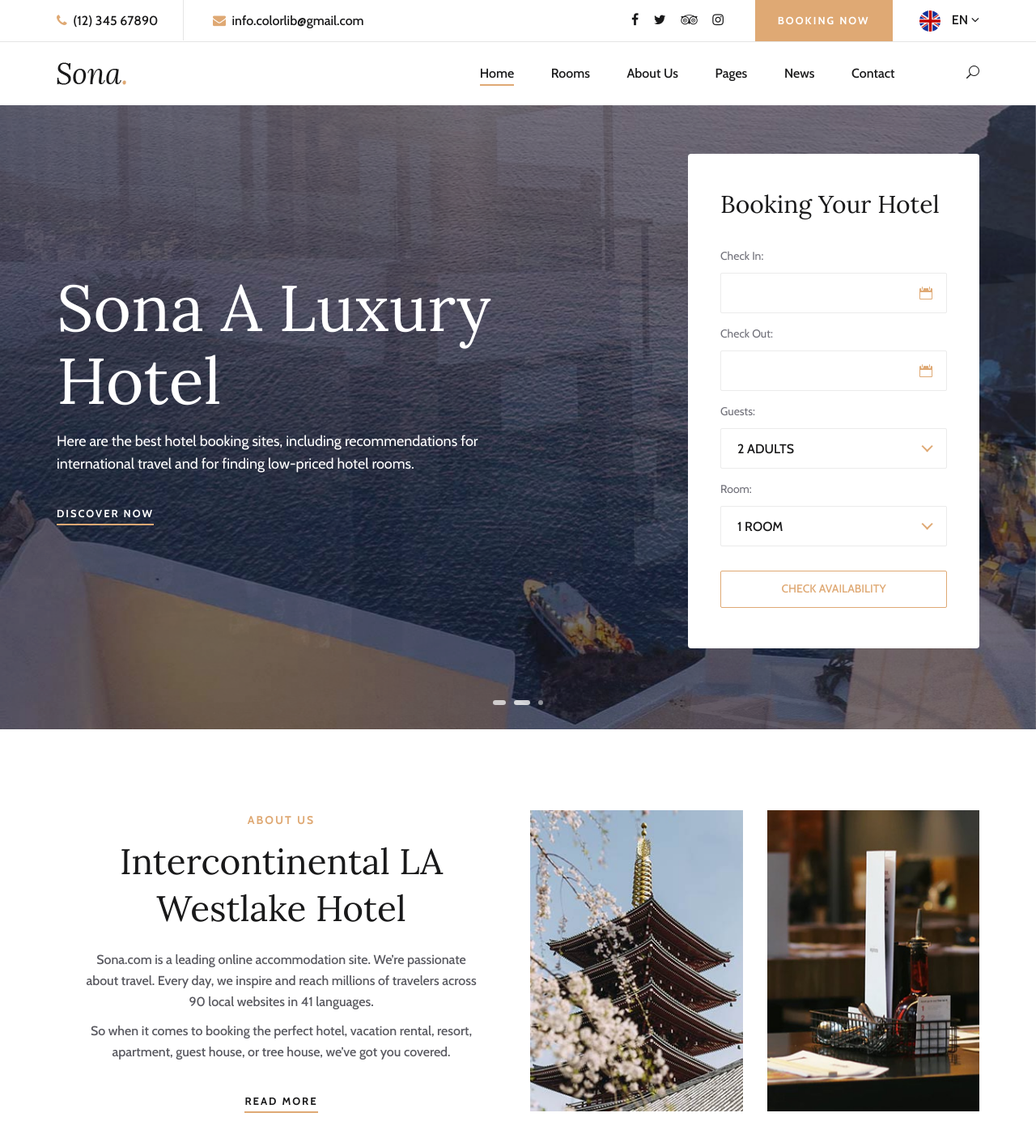
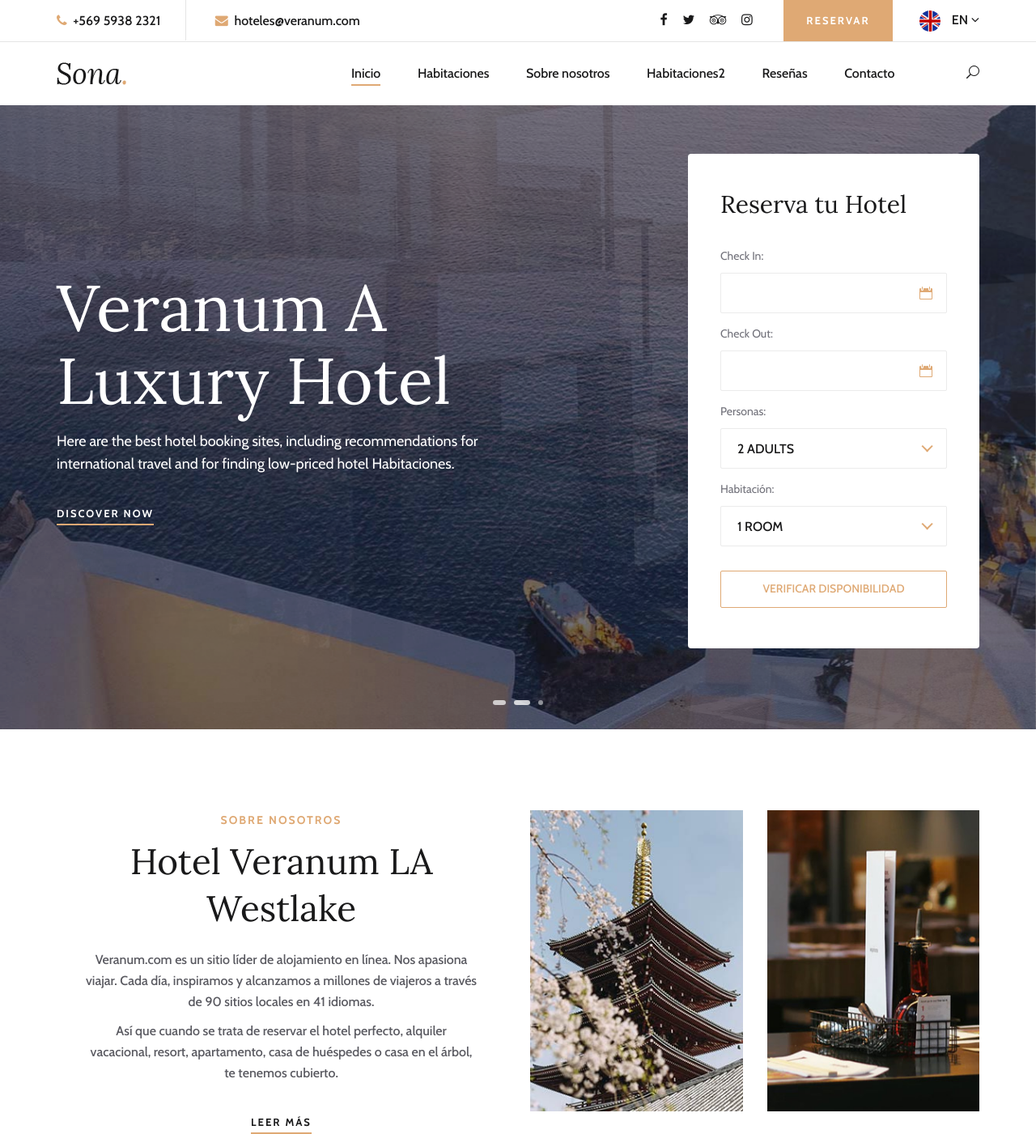
Before and after one commit to anpachecos/Veranum, a plain HTML site: page index.html in a window 1280 px wide. Shown: the top 1401 px of the page at 81% size. Drawn offline with nearby package versions, Linux system fonts and the light colour scheme.

Commit message:
Cambiando index.html

```diff
--- a/index.html
+++ b/index.html
@@ -3,11 +3,11 @@
 
 <head>
     <meta charset="UTF-8">
-    <meta name="description" content="Sona Template">
-    <meta name="keywords" content="Sona, unica, creative, html">
+    <meta name="description" content="Veranum Template">
+    <meta name="keywords" content="Veranum, unica, creative, html">
     <meta name="viewport" content="width=device-width, initial-scale=1.0">
     <meta http-equiv="X-UA-Compatible" content="ie=edge">
-    <title>Sona | Template</title>
+    <title>Veranum | Template</title>
 
     <!-- Google Font -->
     <link href="https://fonts.googleapis.com/css?family=Lora:400,700&display=swap" rel="stylesheet">
@@ -55,23 +55,23 @@
                     </ul>
                 </div>
             </div>
-            <a href="#" class="bk-btn">Booking Now</a>
+            <a href="#" class="bk-btn">Reservar</a>
         </div>
         <nav class="mainmenu mobile-menu">
             <ul>
-                <li class="active"><a href="./index.html">Home</a></li>
-                <li><a href="./rooms.html">Rooms</a></li>
-                <li><a href="./about-us.html">About Us</a></li>
-                <li><a href="./pages.html">Pages</a>
+                <li class="active"><a href="./index.html">Inicio</a></li>
+                <li><a href="./Habitaciones.html">Habitaciones</a></li>
+                <li><a href="./about-us.html">Sobre Nosotros</a></li>
+                <li><a href="./Habitaciones2.html">Habitaciones2</a>
                     <ul class="dropdown">
-                        <li><a href="./room-details.html">Room Details</a></li>
-                        <li><a href="#">Deluxe Room</a></li>
-                        <li><a href="#">Family Room</a></li>
-                        <li><a href="#">Premium Room</a></li>
+                        <li><a href="./room-details.html">Detalles de Habitación</a></li>
+                        <li><a href="#">Habitación Deluxe </a></li>
+                        <li><a href="#">Habitación Familiar </a></li>
+                        <li><a href="#">Habitación Premium </a></li>
                     </ul>
                 </li>
-                <li><a href="./blog.html">News</a></li>
-                <li><a href="./contact.html">Contact</a></li>
+                <li><a href="./blog.html">Reseñas</a></li>
+                <li><a href="./Contacto.html">Contacto</a></li>
             </ul>
         </nav>
         <div id="mobile-menu-wrap"></div>
@@ -82,8 +82,8 @@
             <a href="#"><i class="fa fa-instagram"></i></a>
         </div>
         <ul class="top-widget">
-            <li><i class="fa fa-phone"></i> (12) 345 67890</li>
-            <li><i class="fa fa-envelope"></i> info.colorlib@gmail.com</li>
+            <li><i class="fa fa-phone"></i> +569 5938 2321</li>
+            <li><i class="fa fa-envelope"></i> hoteles@veranum.com</li>
         </ul>
     </div>
     <!-- Offcanvas Menu Section End -->
@@ -95,8 +95,8 @@
                 <div class="row">
                     <div class="col-lg-6">
                         <ul class="tn-left">
-                            <li><i class="fa fa-phone"></i> (12) 345 67890</li>
-                            <li><i class="fa fa-envelope"></i> info.colorlib@gmail.com</li>
+                            <li><i class="fa fa-phone"></i> +569 5938 2321</li>
+                            <li><i class="fa fa-envelope"></i> hoteles@veranum.com</li>
                         </ul>
                     </div>
                     <div class="col-lg-6">
@@ -107,7 +107,7 @@
                                 <a href="#"><i class="fa fa-tripadvisor"></i></a>
                                 <a href="#"><i class="fa fa-instagram"></i></a>
                             </div>
-                            <a href="#" class="bk-btn">Booking Now</a>
+                            <a href="#" class="bk-btn">Reservar</a>
                             <div class="language-option">
                                 <img src="img/flag.jpg" alt="">
                                 <span>EN <i class="fa fa-angle-down"></i></span>
@@ -137,19 +137,19 @@
                         <div class="nav-menu">
                             <nav class="mainmenu">
                                 <ul>
-                                    <li class="active"><a href="./index.html">Home</a></li>
-                                    <li><a href="./rooms.html">Rooms</a></li>
-                                    <li><a href="./about-us.html">About Us</a></li>
-                                    <li><a href="./pages.html">Pages</a>
+                                    <li class="active"><a href="./index.html">Inicio</a></li>
+                                    <li><a href="./Habitaciones.html">Habitaciones</a></li>
+                                    <li><a href="./about-us.html">Sobre nosotros</a></li>
+                                    <li><a href="./Habitaciones2.html">Habitaciones2</a>
                                         <ul class="dropdown">
-                                            <li><a href="./room-details.html">Room Details</a></li>
-                                            <li><a href="./blog-details.html">Blog Details</a></li>
-                                            <li><a href="#">Family Room</a></li>
-                                            <li><a href="#">Premium Room</a></li>
+                                            <li><a href="./room-details.html">Detalles Habitación</a></li>
+                                            <li><a href="./blog-details.html">Reseñas</a></li>
+                                            <li><a href="#">Habitación Familiar</a></li>
+                                            <li><a href="#">Habitación Premium</a></li>
                                         </ul>
                                     </li>
-                                    <li><a href="./blog.html">News</a></li>
-                                    <li><a href="./contact.html">Contact</a></li>
+                                    <li><a href="./blog.html">Reseñas</a></li>
+                                    <li><a href="./Contacto.html">Contacto</a></li>
                                 </ul>
                             </nav>
                             <div class="nav-right search-switch">
@@ -169,15 +169,15 @@
             <div class="row">
                 <div class="col-lg-6">
                     <div class="hero-text">
-                        <h1>Sona A Luxury Hotel</h1>
+                        <h1>Veranum A Luxury Hotel</h1>
                         <p>Here are the best hotel booking sites, including recommendations for international
-                            travel and for finding low-priced hotel rooms.</p>
+                            travel and for finding low-priced hotel Habitaciones.</p>
                         <a href="#" class="primary-btn">Discover Now</a>
                     </div>
                 </div>
                 <div class="col-xl-4 col-lg-5 offset-xl-2 offset-lg-1">
                     <div class="booking-form">
-                        <h3>Booking Your Hotel</h3>
+                        <h3>Reserva tu Hotel</h3>
                         <form action="#">
                             <div class="check-date">
                                 <label for="date-in">Check In:</label>
@@ -190,20 +190,20 @@
                                 <i class="icon_calendar"></i>
                             </div>
                             <div class="select-option">
-                                <label for="guest">Guests:</label>
+                                <label for="guest">Personas:</label>
                                 <select id="guest">
                                     <option value="">2 Adults</option>
                                     <option value="">3 Adults</option>
                                 </select>
                             </div>
                             <div class="select-option">
-                                <label for="room">Room:</label>
+                                <label for="room">Habitación:</label>
                                 <select id="room">
                                     <option value="">1 Room</option>
                                     <option value="">2 Room</option>
                                 </select>
                             </div>
-                            <button type="submit">Check Availability</button>
+                            <button type="submit">Verificar Disponibilidad</button>
                         </form>
                     </div>
                 </div>
@@ -217,22 +217,23 @@
     </section>
     <!-- Hero Section End -->
 
-    <!-- About Us Section Begin -->
+    <!-- Sobre nosotros Section Begin -->
     <section class="aboutus-section spad">
         <div class="container">
             <div class="row">
                 <div class="col-lg-6">
                     <div class="about-text">
                         <div class="section-title">
-                            <span>About Us</span>
-                            <h2>Intercontinental LA <br />Westlake Hotel</h2>
+                            <span>Sobre nosotros</span>
+                            <h2>Hotel Veranum LA <br />Westlake</h2>
                         </div>
-                        <p class="f-para">Sona.com is a leading online accommodation site. We’re passionate about
-                            travel. Every day, we inspire and reach millions of travelers across 90 local websites in 41
-                            languages.</p>
-                        <p class="s-para">So when it comes to booking the perfect hotel, vacation rental, resort,
-                            apartment, guest house, or tree house, we’ve got you covered.</p>
-                        <a href="#" class="primary-btn about-btn">Read More</a>
+                        <p class="f-para">Veranum.com es un sitio líder de alojamiento en línea. Nos apasiona
+                            viajar. Cada día, inspiramos y alcanzamos a millones de viajeros a través de 90 sitios locales en 41
+                            idiomas.</p>
+                        <p class="s-para">Así que cuando se trata de reservar el hotel perfecto, alquiler vacacional, resort,
+                            apartamento, casa de huéspedes o casa en el árbol, te tenemos cubierto.</p>
+                        <a href="#" class="primary-btn about-btn">Leer Más</a>
+
                     </div>
                 </div>
                 <div class="col-lg-6">
@@ -250,7 +251,7 @@
             </div>
         </div>
     </section>
-    <!-- About Us Section End -->
+    <!-- Sobre nosotros Section End -->
 
     <!-- Services Section End -->
     <section class="services-section spad">
@@ -317,7 +318,7 @@
     </section>
     <!-- Services Section End -->
 
-    <!-- Home Room Section Begin -->
+    <!-- Inicio Room Section Begin -->
     <section class="hp-room-section">
         <div class="container-fluid">
             <div class="hp-room-items">
@@ -412,7 +413,7 @@
                     <div class="col-lg-3 col-md-6">
                         <div class="hp-room-item set-bg" data-setbg="img/room/room-b4.jpg">
                             <div class="hr-text">
-                                <h3>Family Room</h3>
+                                <h3>Habitación Familiar</h3>
                                 <h2>299$<span>/Pernight</span></h2>
                                 <table>
                                     <tbody>
@@ -442,7 +443,7 @@
             </div>
         </div>
     </section>
-    <!-- Home Room Section End -->
+    <!-- Inicio Room Section End -->
 
     <!-- Testimonial Section Begin -->
     <section class="testimonial-section spad">
@@ -462,7 +463,7 @@
                             <p>After a construction project took longer than expected, my husband, my daughter and I
                                 needed a place to stay for a few nights. As a Chicago resident, we know a lot about our
                                 city, neighborhood and the types of housing options available and absolutely love our
-                                vacation at Sona Hotel.</p>
+                                vacation at Veranum Hotel.</p>
                             <div class="ti-author">
                                 <div class="rating">
                                     <i class="icon_star"></i>
@@ -479,7 +480,7 @@
                             <p>After a construction project took longer than expected, my husband, my daughter and I
                                 needed a place to stay for a few nights. As a Chicago resident, we know a lot about our
                                 city, neighborhood and the types of housing options available and absolutely love our
-                                vacation at Sona Hotel.</p>
+                                vacation at Veranum Hotel.</p>
                             <div class="ti-author">
                                 <div class="rating">
                                     <i class="icon_star"></i>
@@ -505,7 +506,7 @@
             <div class="row">
                 <div class="col-lg-12">
                     <div class="section-title">
-                        <span>Hotel News</span>
+                        <span>Hotel Reseñas</span>
                         <h2>Our Blog & Event</h2>
                     </div>
                 </div>
@@ -584,8 +585,8 @@
                         </div>
                     </div>
                     <div class="col-lg-3 offset-lg-1">
-                        <div class="ft-contact">
-                            <h6>Contact Us</h6>
+                        <div class="ft-Contacto">
+                            <h6>Contacto Us</h6>
                             <ul>
                                 <li>(12) 345 67890</li>
                                 <li>info.colorlib@gmail.com</li>
@@ -611,7 +612,7 @@
                 <div class="row">
                     <div class="col-lg-7">
                         <ul>
-                            <li><a href="#">Contact</a></li>
+                            <li><a href="#">Contacto</a></li>
                             <li><a href="#">Terms of use</a></li>
                             <li><a href="#">Privacy</a></li>
                             <li><a href="#">Environmental Policy</a></li>
```
